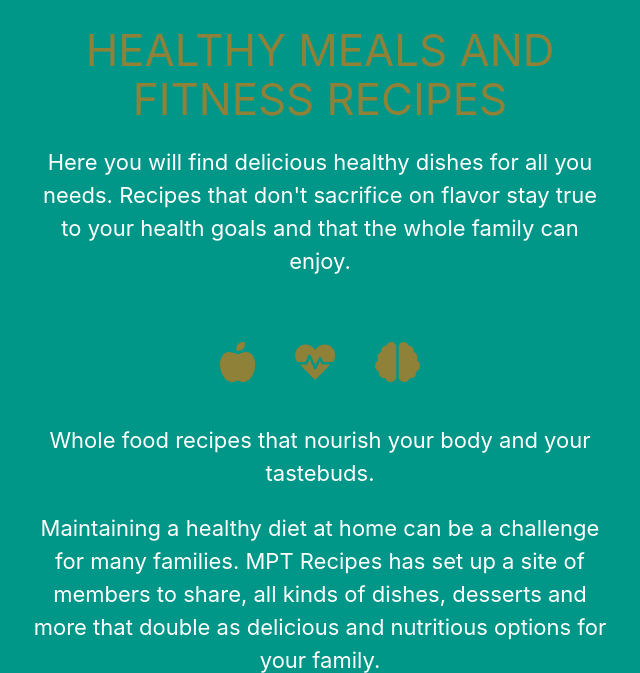
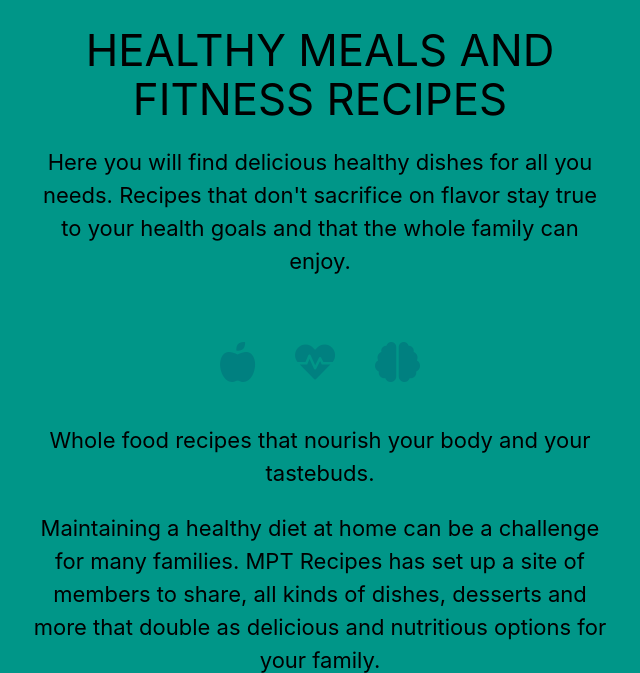
Before and after one commit to Craigharrison79/MS3-Recipes, a Flask app: page / in a window 1280 px wide. Shown: the part 692-1365 px from the top of the page, without its empty margins (320-960 px from the left). Run offline with Flask 2, Linux system fonts and the light colour scheme; some libraries are stand-ins or nearby versions.

Commit message:
Adding style to the pages

```diff
--- a/app.py
+++ b/app.py
@@ -132,6 +132,7 @@ def recipes():
                             page_title="Recipes")
 
 
+# Search
 @app.route("/search", methods=["GET", "POST"])
 def search():
     query = request.form.get("query")
@@ -140,6 +141,7 @@ def search():
                             page_title="Recipes")
 
 
+# Show recipe on page
 @app.route("/show_recipe/<recipe_id>")
 def show_recipe(recipe_id):
     recipe = mongo.db.recipe.find_one({"_id": ObjectId(recipe_id)})
--- a/static/css/style.css
+++ b/static/css/style.css
@@ -2,7 +2,28 @@
     color: rgb(143, 130, 56);
 }
 
+.tabs .tab a {
+    color: black;
+}
+
+.tabs .tab a:hover, .tabs .tab a.active {
+    color: black;
+}
+
+.off-white-background {
+    background-color: rgb(233, 233, 233);
+}
+
 .white {
+    color: white;
+}
+
+.fas {
+    color: rgb(0, 128, 128);
+
+}
+
+.nav-bars-color {
     color: white;
 }
 
@@ -10,6 +31,21 @@ p {
     font-size: 22px;
     color: white;
 }
+
+.visible-text {
+    font-size: 36px;
+    color: teal;
+    background-color: #191818 ;
+    padding: 10px;
+    border-radius: 10px;
+}
+
+ul li {
+    color: white;
+    font-size: 18px;
+}
+
+
 
 .brand-logo {
     margin-left: 30px;
@@ -31,8 +67,17 @@ p {
     padding: 20px;
 }
 
+td i {
+    font-size: 25px;
+}
+
 .profile {
     border-radius: 50%;
+}
+
+.profile-img {
+    font-size: 100px;
+    margin: 30px;
 }
 
 #extraTable {
--- a/templates/base.html
+++ b/templates/base.html
@@ -16,13 +16,13 @@
   <title>MPT Recipes</title>
 </head>
 
-<body>
+<body class="off-white-background">
   <header>
     <!-- Navbar -->
     <nav class="nav-extended teal">
       <div class="nav-wrapper">
         <a href="{{ url_for('home') }}" class="brand-logo">MPT Recipes</a>
-        <a href="#" data-target="mobile-demo" class="sidenav-trigger right"><i class="fas fa-bars"></i></a>
+        <a href="#" data-target="mobile-demo" class="sidenav-trigger right"><i class="fas fa-bars nav-bars-color"></i></a>
         <ul class="right hide-on-med-and-down">
           <li><a href="{{ url_for('home') }}">Home</a></li>
           <!--<li><a class="dropdown-trigger" href="#!" data-target="sidenav-dropdown">Recipes</a></li>-->
@@ -37,15 +37,6 @@
       </div>
     </nav>
 
-    <!-- Dropdown Structure Recipes on Desktop
-      <ul id="dropdown1" class="dropdown-content">
-        <li><a href="#!">Breakfast</a></li>
-        <li><a href="#!">Main Dish</a></li>
-        <li><a href="#!">Snack</a></li>
-        <li><a href="#!">Dessert</a></li>
-      </ul>-->
-
-
     <!-- Mobile navbar -->
     <ul class="sidenav" id="mobile-demo">
       <li><a href="{{ url_for('home') }}">Home</a></li>
@@ -58,13 +49,6 @@
       <li><a href="{{ url_for('account') }}">Log In</a></li>
       {% endif %}
     </ul>
-    <!-- Dropdown Structure Recipes on Mobile
-      <ul id="sidenav-dropdown" class="dropdown-content">
-        <li><a href="#!">Breakfast</a></li>
-        <li><a href="#!">Main Dish</a></li>
-        <li><a href="#!">Snack</a></li>
-        <li><a href="#!">Dessert</a></li>
-      </ul>-->
 
   </header>
 
--- a/templates/home.html
+++ b/templates/home.html
@@ -7,26 +7,50 @@
 <div class="section teal text-darken-1">
     <div class="row container">
         <div class="col m8 offset-m2 center-align">
-            <h1 class="header center-align black-text">MPT Recipes</h1>
-            <h3 class="header center-align gold-color">HEALTHY MEALS AND FITNESS RECIPES</h3>
-            <p class="white-text text-darken-3 lighten-3">Here you will find delicious healthy dishes for all you needs.
+            <h1 class="header center-align white-text">MPT Recipes</h1>
+            <h3 class="header center-align black-text">HEALTHY MEALS AND FITNESS RECIPES</h3>
+            <p class="black-text text-darken-3 lighten-3">Here you will find delicious healthy dishes for all you needs.
                 Recipes that don't sacrifice on flavor stay true to your health goals and that the whole family can
                 enjoy.</p>
             <br>
-            <div class="icon-img gold-color">
+            <div class="icon-img white-text">
                 <i class="fas fa-apple-alt"></i><i class="fas fa-heartbeat"></i><i class="fas fa-brain"></i>
             </div>
-            <p class="white-text text-darken-3 lighten-3">Whole food recipes that nourish your body and your tastebuds.
+            <p class="black-text text-darken-3 lighten-3">Whole food recipes that nourish your body and your tastebuds.
             </p>
 
-            <p class="white-text text-darken-3 lighten-3">Maintaining a healthy diet at home can be a challenge for many
+            <p class="black-text text-darken-3 lighten-3">Maintaining a healthy diet at home can be a challenge for many
                 families.
                 MPT Recipes has set up a site of members to share, all kinds of dishes, desserts and more that double as
                 delicious and nutritious
                 options for your family.</p>
-            <br>
+        </div>
+        <div class="row">
+            <div class="col s10 offset-s1 ">
+                <div class="row card-panel lighten-5 panel">
+                    <form action="{{ url_for('search') }}" method="post" class="col s12">
+                        <div class="row valign-wrapper center-align">
+                            <div class="input-field col s12 m8">
+                                <i class="fas fa-search prefix teal-text text-darken-2"></i>
+                                <input type="text" name="query" id="query" minlength="3" class="validate" required>
+                                <label for="query">Search</label>
+                            </div>
+                            <div class="col s10 m4">
+                                <a href="{{ url_for('recipes') }}" class="red btn text-shadow">Reset</a>
+                                <button type="submit" class="teal btn text-shadow">
+                                    <i class="fas fa-search left"></i> Search
+                                </button>
+                            </div>
+                        </div>
+                    </form>
+                    <p class="black-text center-align">
+                        <small>Type in your keywords or ingredients to search for a recipe!</small>
+                    </p>
+                </div>
+            </div>
         </div>
     </div>
+
 </div>
 <div class="parallax-container">
     <div class="parallax">
```
Also changed, not shown: templates/add_recipe.html (+14 -21 lines), templates/edit_recipe.html (+8 -10 lines), templates/profile.html (+13 -11 lines), templates/recipes.html (+8 -5 lines), templates/show_recipe.html (+7 -7 lines).
